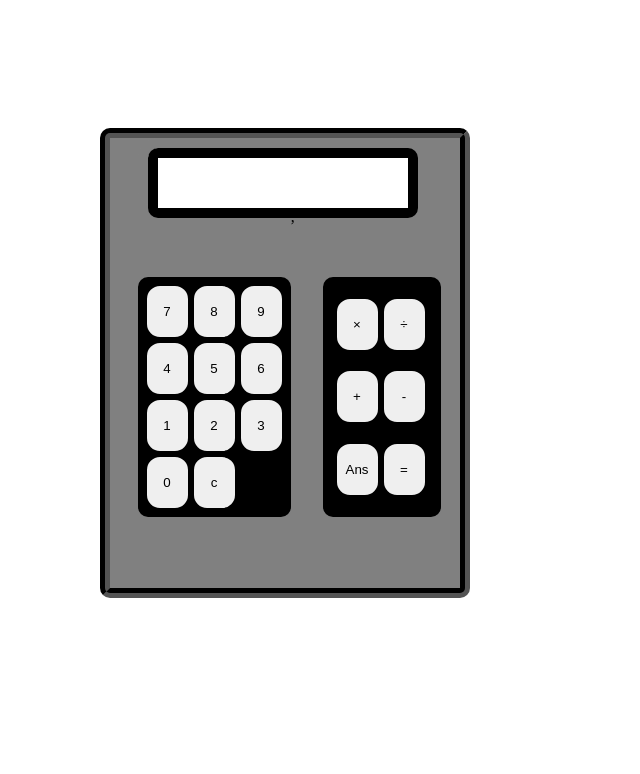
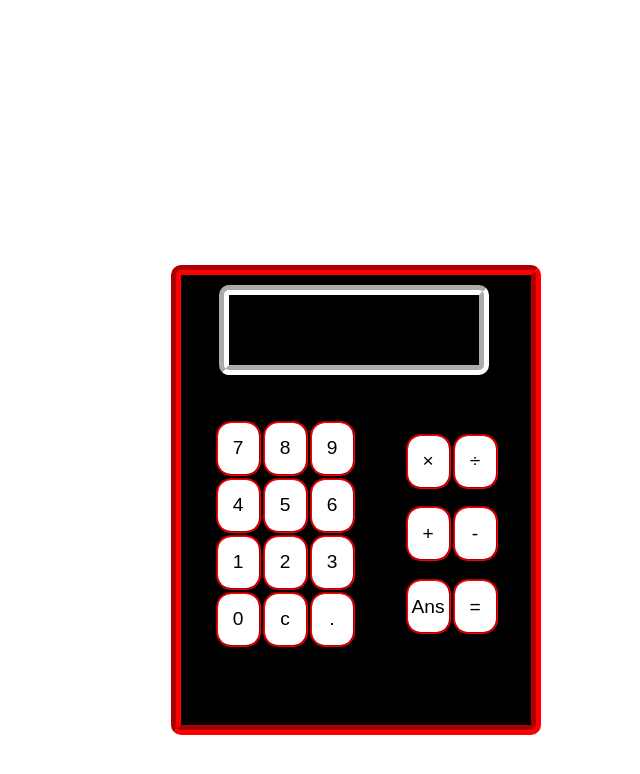
Before and after one commit to AkutoBlade/Calculator, a plain HTML site: page index.html in a window 1280 px wide. Shown: the whole page, without its empty margins (284-924 px from the left). Drawn offline with Linux system fonts and the light colour scheme.

Commit message:
Calculator

```diff
--- a/index.html
+++ b/index.html
@@ -11,72 +11,75 @@
     <section>
     <div id="MainBox">
         <section>
-        <div id="OutputBox">
-            <input id="InputBox"></input>
+        <div id="OutputBox" style="background-color:black ;">
+            <input id="InputBox" style="text-align:end ;"></input>
         </div>
         </section>
             <div id="Div1">
             <table>
                 <th>
-                 <button type="button">7</button>
+                 <button type="button" onclick="button('7')">7</button>
                 </th>
                 <th>
-                 <button type="button">8</button>
+                 <button type="button" onclick="button('8')">8</button>
                    </th>
                    <th>
-                    <button type="button">9</button>
+                    <button type="button" onclick="button('9')">9</button>
                    </th>
                    <tr>
                     <th>
-                    <button type="button">4</button>
+                    <button type="button" onclick="button('4')">4</button>
                     </th>
                     <th>
-                    <button type="button">5</button>
+                    <button type="button" onclick="button('5')">5</button>
                     </th>
                     <th>
-                    <button type="button">6</button>
+                    <button type="button" onclick="button('6')">6</button>
                      </th>
                     <tr>
                     <th>
-                    <button type="button">1</button>
+                    <button type="button" onclick="button('1')">1</button>
                     </th>
                     <th>
-                    <button type="button">2</button>
+                    <button type="button" onclick="button('2')">2</button>
                     </th>
                      <th>
-                     <button type="button">3</button>
+                     <button type="button" onclick="button('3')">3</button>
                     </th>
                     </tr>
                     <th>
-                    <button type="button">0</button>
+                    <button type="button" onclick="button('0')">0</button>
                     </th>
                     <th>
-                    <button type="button">c</button>
+                    <button type="button" onclick="document.getElementById('InputBox').value= '' ">c</button>
+                    </th>
+                    <th>
+                    <button type="button" onclick="button('.')">.</button>
                     </th>
                    </tr>
             </table>
             <table id="table2">
                 <th>
-                 <button type="button">×</button>
+                 <button type="button" onclick="button('*')">×</button>
                 </th>
                 <th>
-                 <button type="button">÷</button>
+                 <button type="button" onclick="button('/')">÷</button>
                    </th>
                    <th>
                    </th>
                    <tr>;
                     <th>
-                    <button type="button">+</button>
+                    <button type="button" onclick="button('+')">+</button>
                     </th>
                     <th>
-                    <button type="button">-</button>
+                    <button type="button" onclick="button('-')">-</button>
                     </th>
                     <tr>
                     <th>
                     <button type="button">Ans</button>
                     </th>
                     <th>
-                    <button type="button">=</button>
+                    <button type="button" onclick="equal()">=</button>
                     </th>
                      <th>
                     </th>
@@ -85,5 +88,6 @@
            </table>
           </div>
     </div>
+    <script src="script/code.js"></script>
 </body>
 </html>
--- /dev/null
+++ b/script/code.js
@@ -0,0 +1,13 @@
+let btnEqual = document.querySelector('#equal');
+
+function button(exp){
+    document.getElementById('InputBox').value += exp;
+};
+
+function equal(){
+     try{
+    document.getElementById('InputBox').value = eval(document.getElementById('InputBox').value);
+     }catch(e){
+     document.getElementById('InputBox').value='Syntax Error';
+     }
+    };
--- a/style/style.css
+++ b/style/style.css
@@ -1,18 +1,23 @@
 *{
 margin:0;
 padding:0;
+
+}
+
+body{
+ display: flex;
+ justify-content: center;
+ flex-direction: column;
+ align-items: center;
+ height:1000px;
 }
 #MainBox{
-
     width:350px;
     height:450px;
-    background-color: grey;
-    border: 10px solid black;
-    border-style:groove;
+    background-color: black;
+    border: 10px groove red;
     border-radius: 10px;
     position: relative;
-    margin-left: 30%;
-    margin-top: 10%;
 
 }
 #OutputBox{
@@ -20,24 +25,33 @@ padding:0;
     height:50px;
     top:2%;
     margin-left:8%;
-    border: 10px solid grey;
+    border: 10px solid black;
     background-color: white;
     border-radius:21px;
 
 }
 #InputBox{
     width:250px;
-    height:50px;
-    border: 10px solid;
-    background-color: white;
+    height:70px;
+    border: 10px groove white;
+    background-color: black;
     border-radius:10px;
+    color: red;
+    font-size: x-large;
 }
 button{
     height:55px;
     width:45px;
     border-radius: 15px;
-    border: 2px solid;
+    border: 2px groove red;
+    font-size: larger;
+    background-color: white;
 }
+
+button:hover{
+ box-shadow: 0vw 0vw 1vw red;
+}
+
  table{
     margin-left: 10%;
     margin-top: 25%;
```
